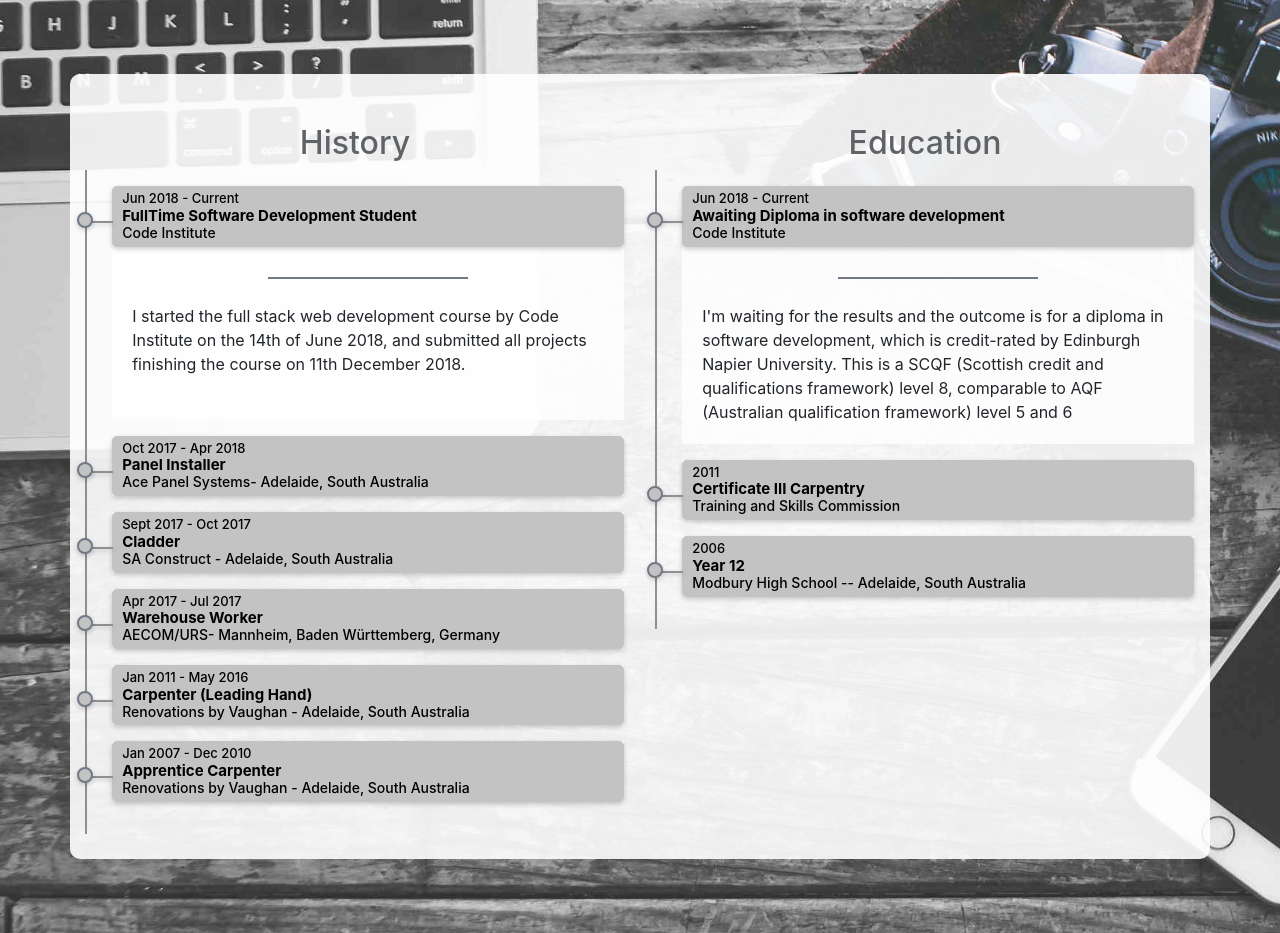
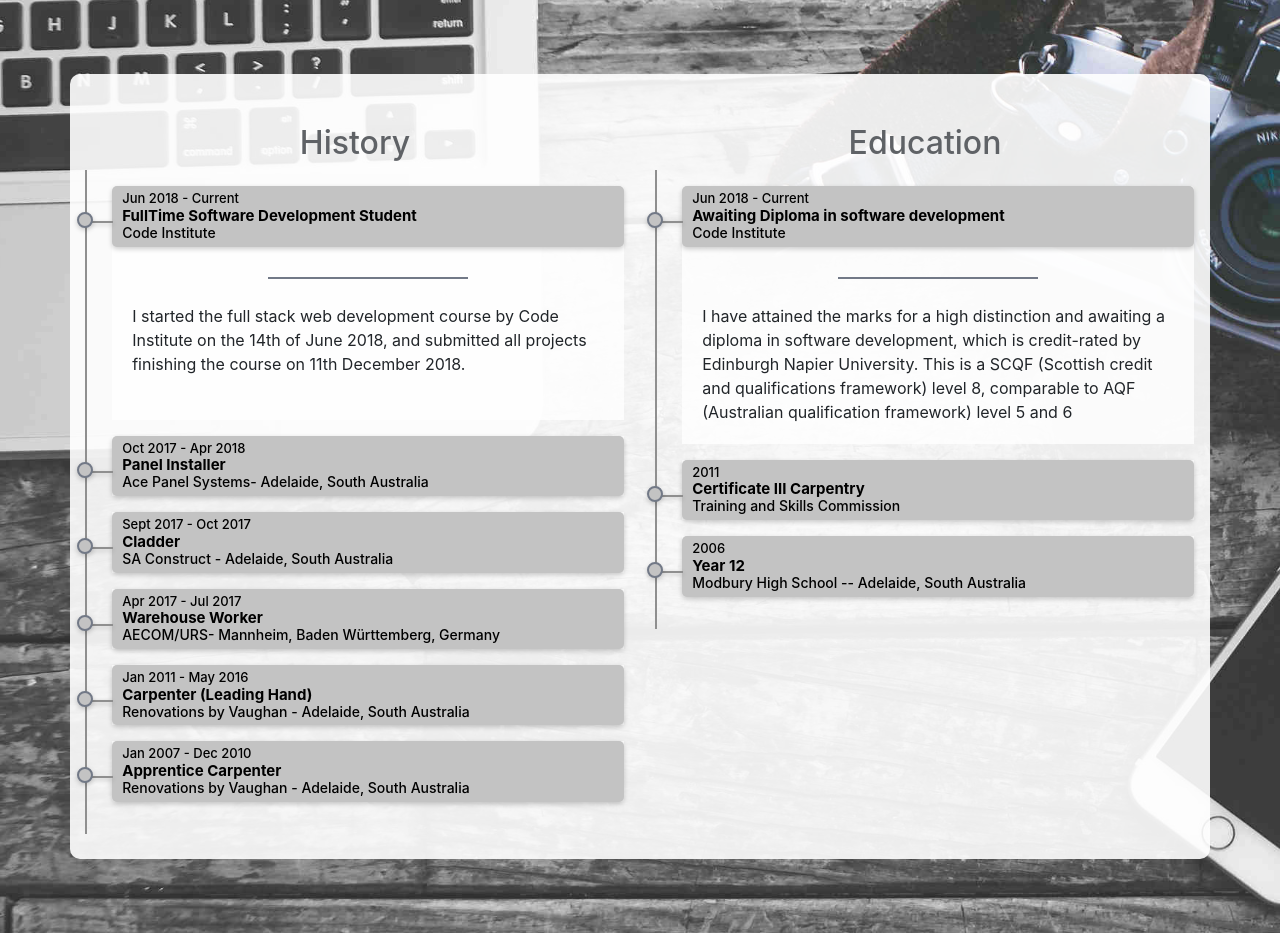
Before and after one commit to brettcutt/online-cv, a Flask app: page / in a window 1280 px wide. Shown: the part 2401-3334 px from the top of the page. Run offline with Flask 2, Linux system fonts and the light colour scheme; a database or web service that is not in the repository returns one stand-in record (values such as "Sample title"); some libraries are stand-ins or nearby versions.

Commit message:
updated due to marks for high distinction

```diff
--- a/data/education.json
+++ b/data/education.json
@@ -4,7 +4,7 @@
         "achievement": "Awaiting Diploma in software development",
         "company": "Code Institute",
         "notes": [
-            "I'm waiting for the results and the outcome is for a diploma in software development, which is credit-rated by Edinburgh Napier University. This is a SCQF (Scottish credit and qualifications framework) level 8, comparable to AQF (Australian qualification framework) level 5 and 6"
+            "I have attained the marks for a high distinction and awaiting a diploma in software development, which is credit-rated by Edinburgh Napier University. This is a SCQF (Scottish credit and qualifications framework) level 8, comparable to AQF (Australian qualification framework) level 5 and 6"
         ]
     },
     {
--- a/templates/base.html
+++ b/templates/base.html
@@ -29,7 +29,7 @@
             <a class='inline' href="https://www.facebook.com/brett.cutting.5" target="_blank"><i class="fa fa-facebook-f"></i></a>
             <a class='inline' href="https://github.com/brettcutt/" target="_blank"><i class="fa fa-github"></i></a>
             <div class='inline cv-box'>
-                <a class='inline' href="static/cv/cv-paper-07-01.pdf" target="_blank"><i class="fa fa-file-pdf-o"
+                <a class='inline' href="static/cv/resume-08-01-2019.pdf" target="_blank"><i class="fa fa-file-pdf-o"
                         aria-hidden="true"></i></a>
                 <div class="cv-arrow d-none d-sm-block">
 
```
Also changed, not shown: 1 other file.
